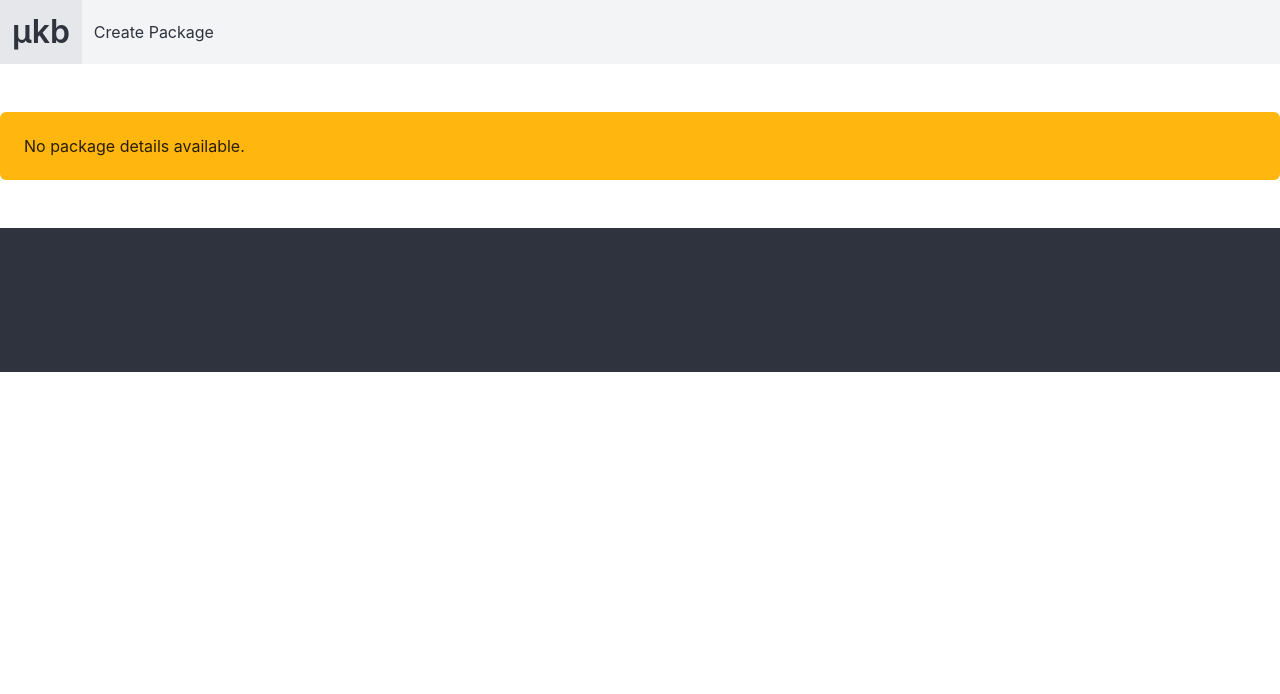
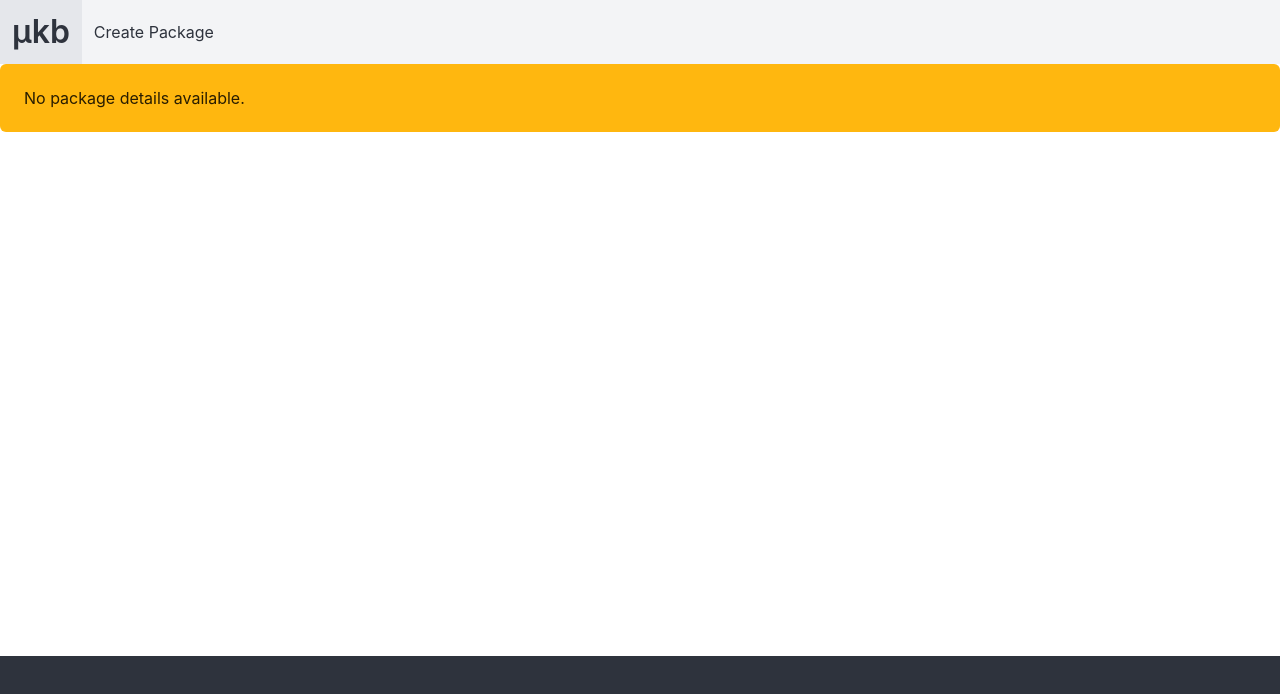
Before and after one commit to andiempettJISC/microkb-ui, a React (Create React App) app: page /detail/1 in a window 1280 px wide. Shown: the top 694 px of the page. Built offline with nearby package versions, Linux system fonts and the light colour scheme.

Commit message:
positioning of the components

```diff
--- a/src/App.js
+++ b/src/App.js
@@ -6,18 +6,16 @@ import PackageUpload from './PackageUpload';
 import Navbar from './Navbar';
 import Footer from './Footer';
 
-
-
 function App() {
   return (
     <Router>
-      <div className="site">
+      <div className="site" style={{ display: 'flex', flexDirection: 'column', minHeight: '100vh' }}>
         <Navbar />
-        <div className="site-content mt-6">
+        <div className="site-content" style={{ flex: '1' }}>
           <Routes>
             <Route path="/" element={<Packages />} />
             <Route path="/detail/:id" element={<PackageDetails />} />
-            <Route path="/create" element={<PackageUpload />} />
+            <Route path="/create" element={<div className="mt-6"><PackageUpload /></div>} />
           </Routes>
         </div>
         <Footer />
--- a/src/PackageDetails.js
+++ b/src/PackageDetails.js
@@ -99,7 +99,7 @@ const PackageDetails = () => {
   }
 
   return (
-    <div className="container">
+    <div className="container mt-6">
       {/* Back Button */}
       <button
         className="button is-primary-25 has-text-white-bis has-background-primary-25"
--- a/src/Packages.js
+++ b/src/Packages.js
@@ -82,7 +82,7 @@ const Packages = () => {
   if (packages.length === 0) return <div className="notification is-warning has-background-warning-85">No packages available.</div>;
 
   return (
-    <div className="container">
+    <div className="container mt-6">
       <h1 className="title is-3 has-text-primary-25">Search Packages</h1>
 
       {/* Combined Search and Sort Bar */}
```
